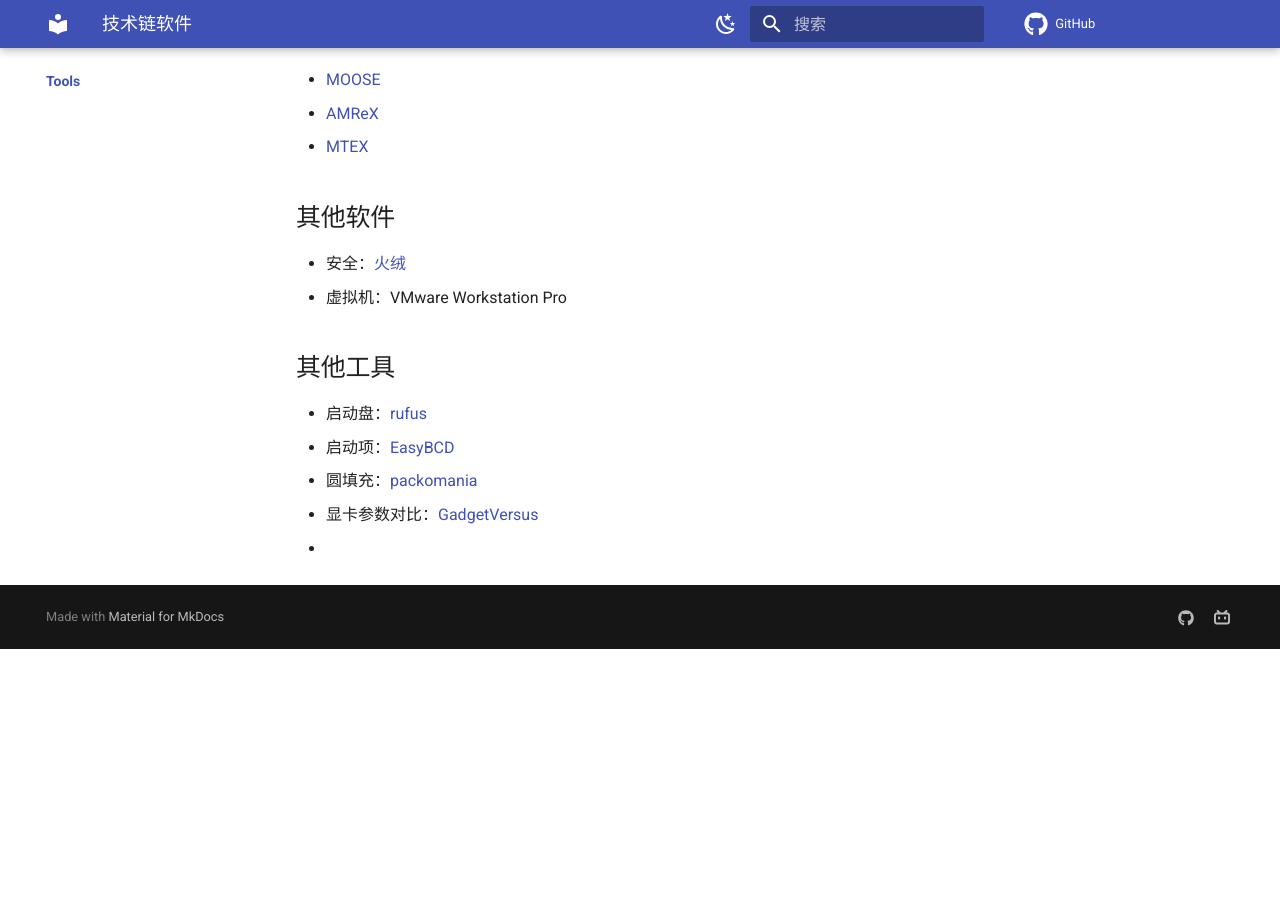
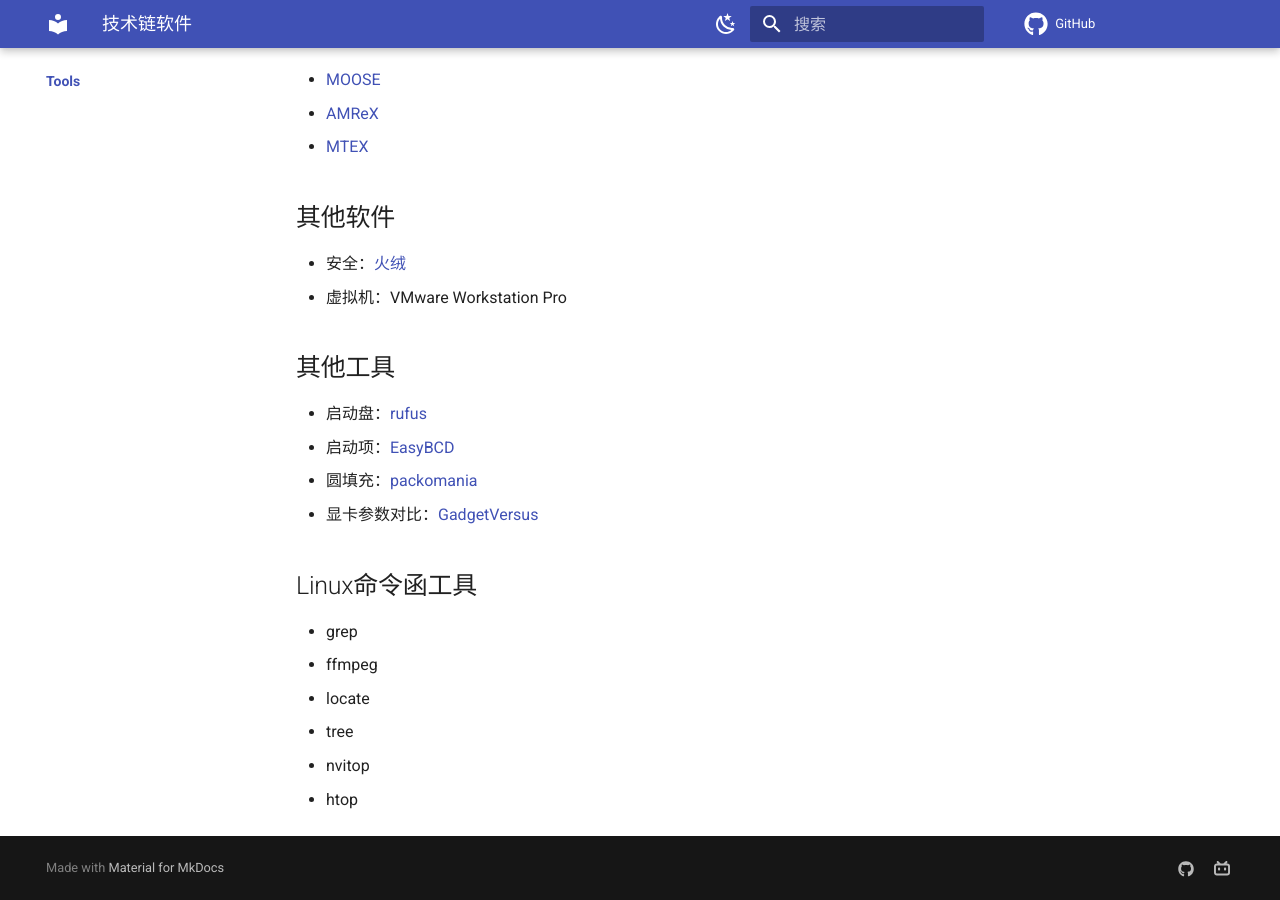
Before and after one commit to jinzhao2aqin/GitLearn, an MkDocs documentation site: the page built from docs/tools/index.md, in a window 1280 px wide and 900 px high, scrolled down 1457 px. Built offline with MkDocs 1.6.1 and Material for MkDocs 9.7.7, drawn with Linux system fonts in a browser that asks for light colours; nearby versions of some CDN libraries; library files that are not in the unit come from our copies; comment, search, counter and statistics services are not loaded; before the commit the page ends 2106 px from its top, so only the background shows below that.

Commit message:
Update index.md

```diff
--- a/docs/tools/index.md
+++ b/docs/tools/index.md
@@ -51,4 +51,11 @@
 - 启动项：[EasyBCD](https://easybcd.org/)
 - 圆填充：[packomania](http://www.packomania.com/)
 - 显卡参数对比：[GadgetVersus](https://gadgetversus.com/graphics-card/)
--
+
+## Linux命令函工具
+- grep
+- ffmpeg
+- locate
+- tree
+- nvitop
+- htop
```
